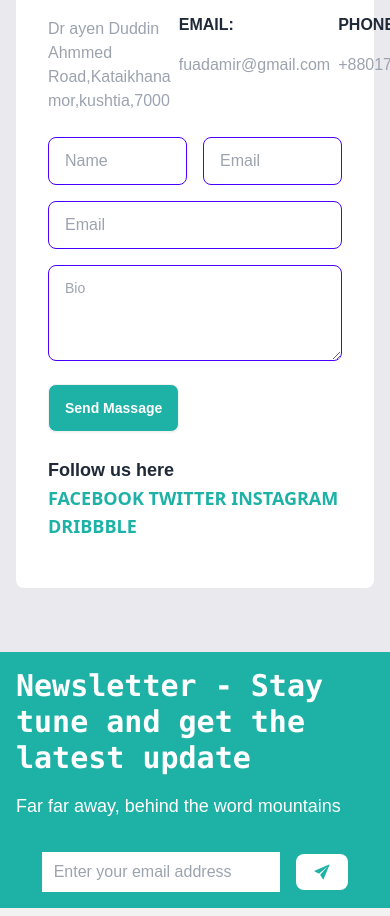
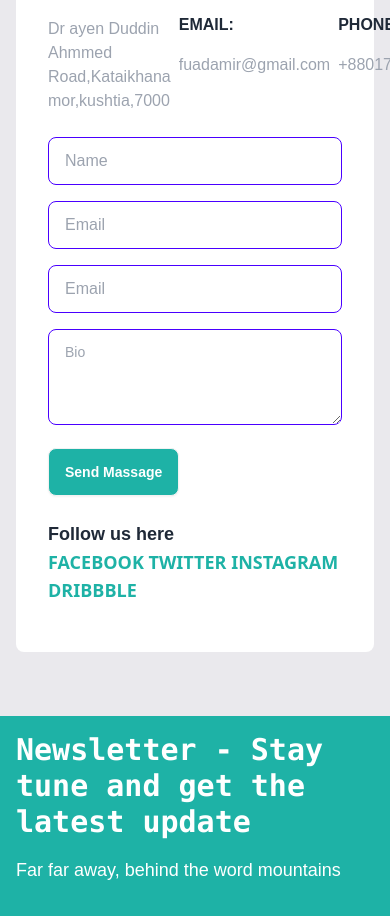
Before and after one commit to MdFuadAmir/Educational-system, a React (Vite) app: page /contact in a window 390 px wide. Shown: the part 1360-2276 px from the top of the page. Built offline with nearby package versions, Linux system fonts and the light colour scheme.

Commit message:
added Project complete

```diff
--- a/src/Pages/Contact/Contact.jsx
+++ b/src/Pages/Contact/Contact.jsx
@@ -43,7 +43,7 @@
                     {/*  */}
                     <div className="my-6">
 
-                    <div className="flex items-center gap-4">
+                    <div className="flex flex-col md:flex-row items-center gap-4">
                     <input type="text" placeholder="Name" className="input input-bordered input-primary w-full" />
                     <input type="email" placeholder="Email" className="input input-bordered input-primary w-full" />
                     </div>
```
